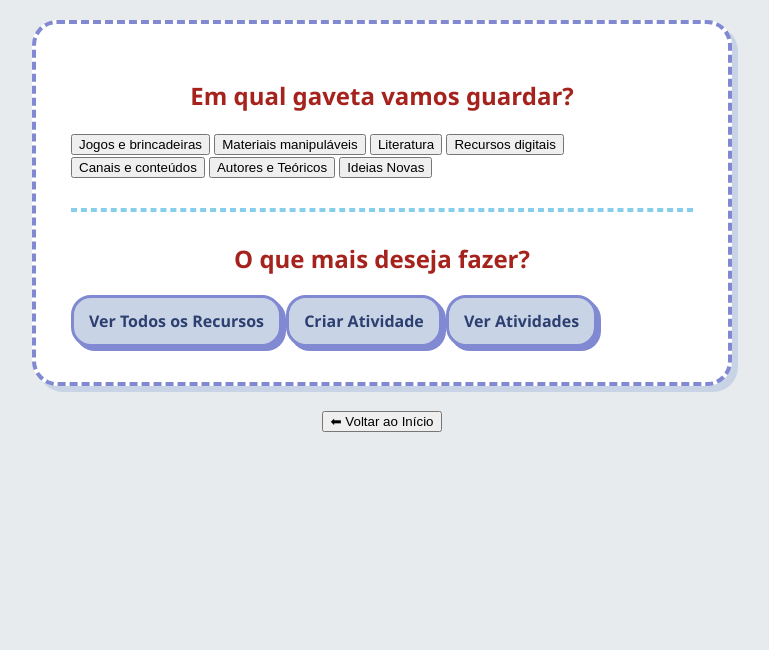
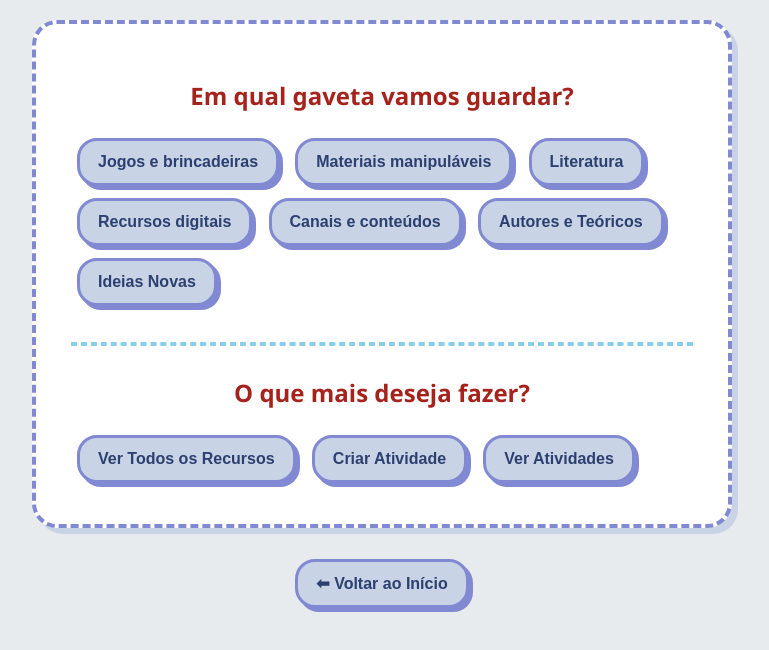
Before and after one commit to DuRocha08/Projeto-caixa-de-matematica, a plain HTML site: page gavetas.html in a window 1280 px wide. Shown: the whole page, without its empty margins (258-1027 px from the left). Drawn offline with Linux system fonts and the light colour scheme.

Commit message:
Update style.css

```diff
--- a/style.css
+++ b/style.css
@@ -202,3 +202,38 @@ header a:hover {
         margin-bottom: 12px;
     }
 }
+button, .tab-btn, .btn-salvar, input[type="submit"] {
+    background-color: #C8D4E5 !important; /* Buttercream */
+    color: #2C3F70 !important; /* Blueberry */
+    border: 3px solid #8089D2 !important; /* Violet */
+    border-radius: 20px !important;
+    padding: 12px 18px !important;
+    font-size: 16px !important;
+    font-family: 'Fredoka', sans-serif !important;
+    font-weight: bold !important;
+    cursor: pointer !important;
+    box-shadow: 4px 4px 0px #8089D2 !important;
+    transition: all 0.1s ease-in-out !important;
+    display: inline-block;
+    margin: 6px;
+}
+
+button:hover, .tab-btn:hover, .btn-salvar:hover {
+    background-color: #8089D2 !important; /* Violet */
+    color: white !important;
+    border-color: #2C3F70 !important;
+    box-shadow: 4px 4px 0px #2C3F70 !important;
+}
+
+button:active, .tab-btn:active, .btn-salvar:active {
+    transform: translate(4px, 4px) !important;
+    box-shadow: 0px 0px 0px #8089D2 !important;
+}
+
+/* O botão ativo ou principal ganha destaque em Strawberry (Vermelho) */
+.tab-btn.active, button.btn-principal {
+    background-color: #A5231C !important; /* Strawberry */
+    color: white !important;
+    border-color: #701612 !important;
+    box-shadow: 4px 4px 0px #701612 !important;
+}
```
